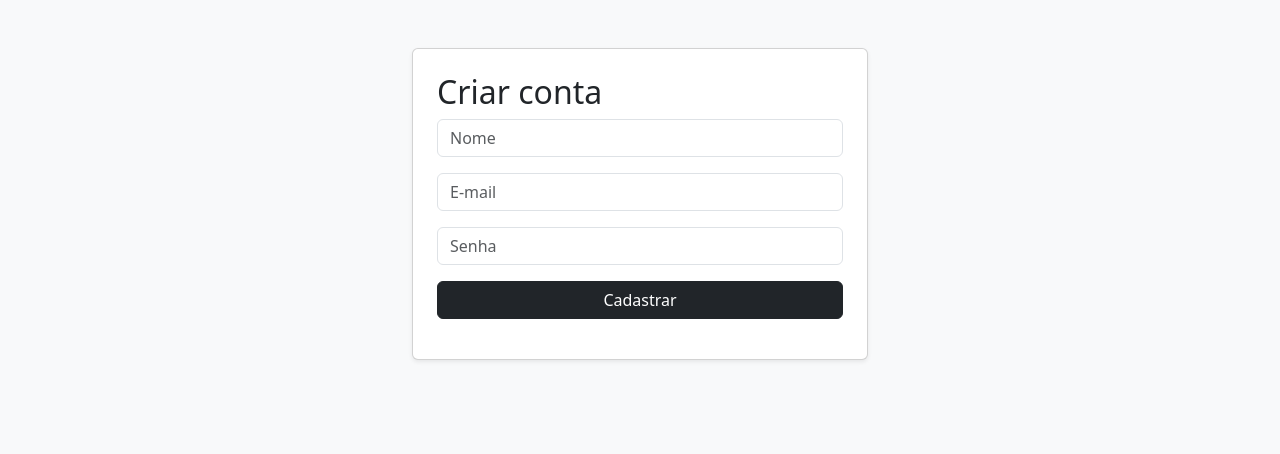
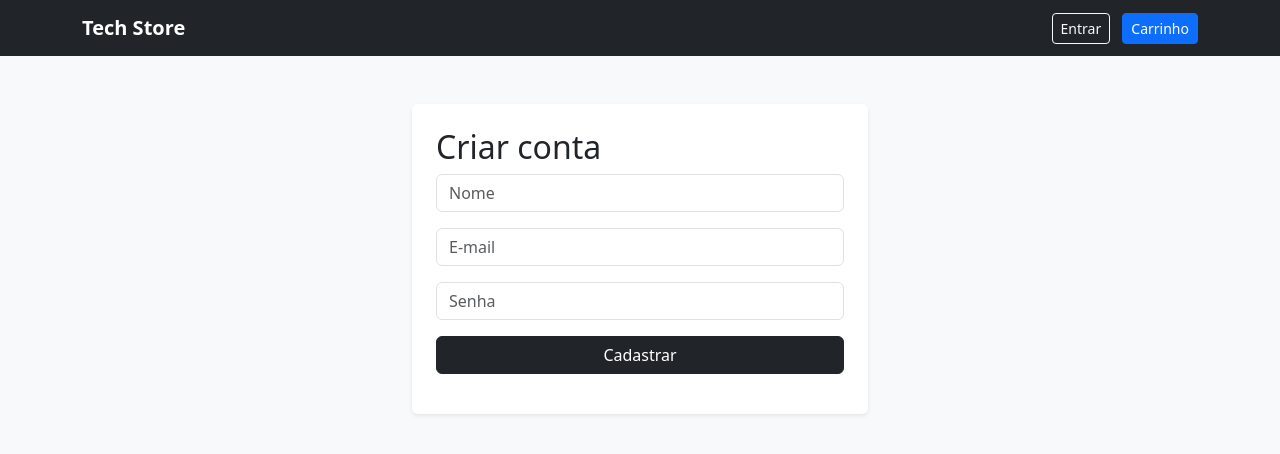
Before and after one commit to eleifoliveira-sys/eComerci-sem-frameWork, a PHP site: page /cadastro.html in a window 1280 px wide. Shown: the top 454 px of the page. Run offline with PHP 8.4, Linux system fonts and the light colour scheme.

Commit message:
aba nav em todas as páginas

```diff
--- a/frontend/cadastro.html
+++ b/frontend/cadastro.html
@@ -8,8 +8,21 @@
       href="https://cdn.jsdelivr.net/npm/bootstrap@5.3.3/dist/css/bootstrap.min.css"
       rel="stylesheet"
     />
+    <link rel="stylesheet" href="css/style.css" />
   </head>
   <body class="bg-light">
+    <nav class="navbar navbar-dark bg-dark">
+      <div class="container">
+        <a class="navbar-brand fw-bold" href="index.html">Tech Store</a>
+        <div>
+          <a class="btn btn-outline-light btn-sm me-2" href="login.html"
+            >Entrar</a
+          >
+          <a class="btn btn-primary btn-sm" href="carrinho.html">Carrinho</a>
+        </div>
+      </div>
+    </nav>
+
     <main class="container py-5" style="max-width: 480px">
       <div class="card shadow-sm p-4">
         <h2>Criar conta</h2>
--- a/frontend/css/style.css
+++ b/frontend/css/style.css
@@ -20,26 +20,3 @@ body {
         font-size: 1.8rem;
     }
 }
-
-body {
-  background: #f7f7f8;
-}
-
-.hero {
-  background: linear-gradient(135deg, #111, #343a40);
-  color: #fff;
-}
-
-.card {
-  border: 0;
-}
-
-.card h5 {
-  min-height: 48px;
-}
-
-@media (max-width: 576px) {
-  .hero h1 {
-    font-size: 1.8rem;
-  }
-}
```
Also changed, not shown: frontend/carrinho.html (+13 -0 lines), frontend/login.html (+13 -0 lines), frontend/produto.html (+13 -0 lines), frontend/js/carrinho.js (line endings or trailing spaces). Lines whose indentation alone changed are shown as unchanged.
